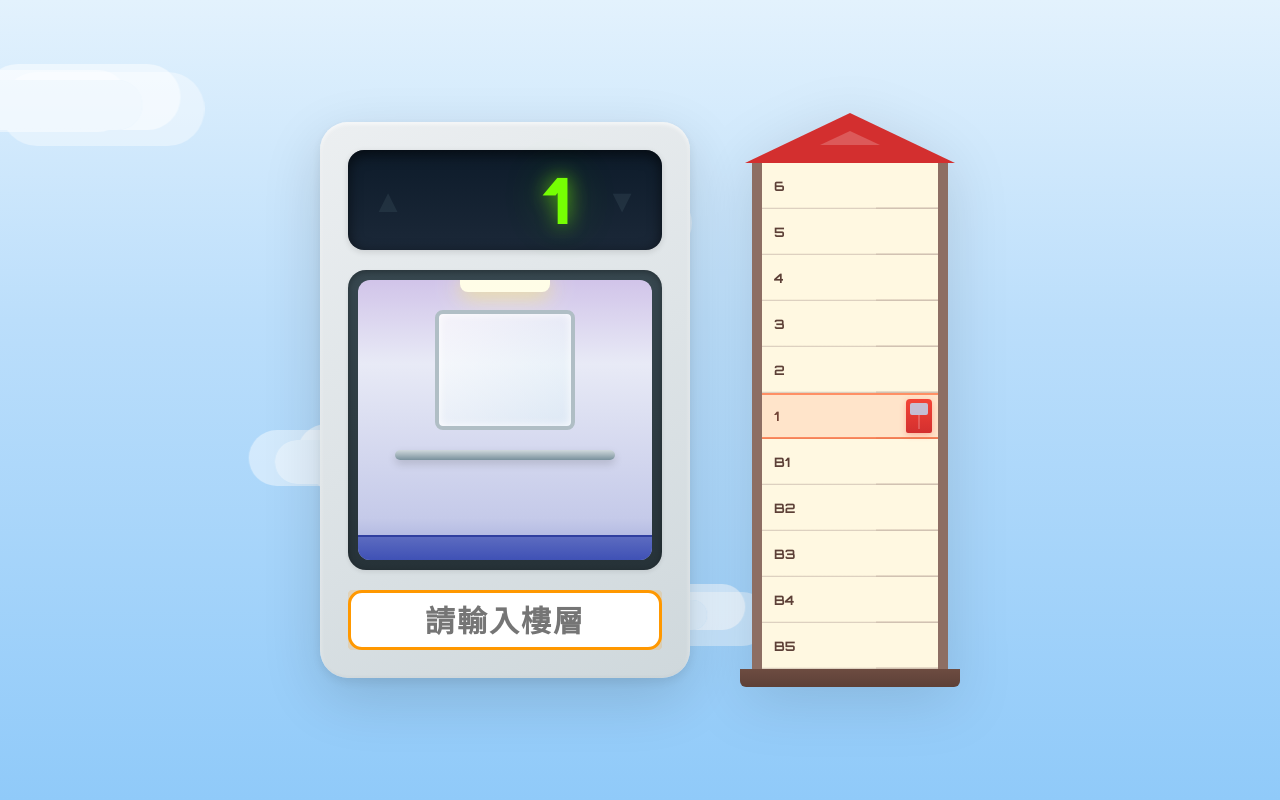
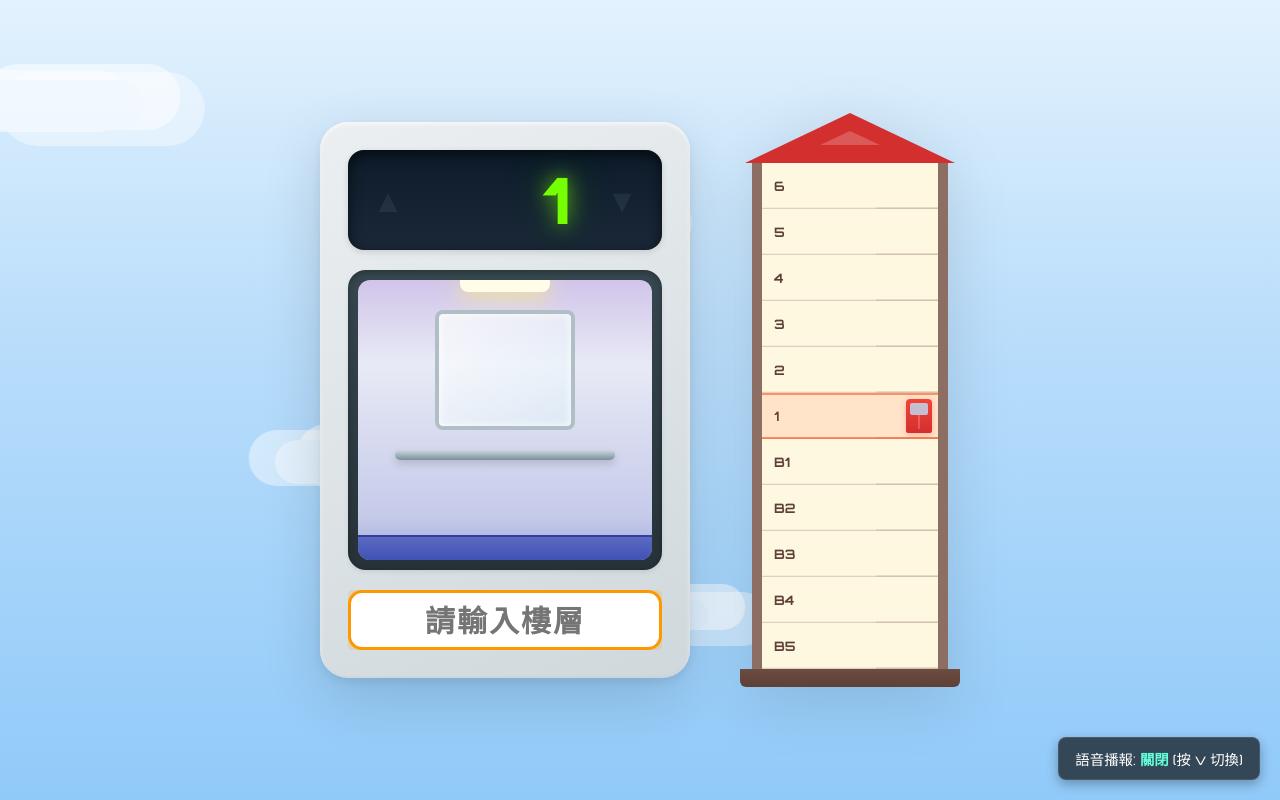
Before and after one commit to thw316/elevator_web_game, a website: page index.html in a window 1280 px wide. Drawn offline with Linux system fonts and the light colour scheme.

Commit message:
feat: add voice announcement toggle with 'v' key and UI status

```diff
--- a/app.js
+++ b/app.js
@@ -44,6 +44,7 @@ class ElevatorGame {
     this.audio        = new ElevatorAudio();
     this.shaftTimeout = null;
     this._submitLocked = false;
+    this.announceFloor = false;
 
     // DOM references
     this.floorDisplay = document.getElementById('floor-display');
@@ -55,6 +56,7 @@ class ElevatorGame {
     this.floorForm    = document.getElementById('floor-form');
 
     this.shaftStrip   = document.getElementById('shaft-strip');
+    this.voiceStatus  = document.getElementById('voice-status');
 
     this._init();
   }
@@ -93,6 +95,17 @@ class ElevatorGame {
     const initAudio = () => { this.audio.init(); };
     document.addEventListener('click',   initAudio, { once: true });
     document.addEventListener('keydown', initAudio, { once: true });
+
+    // Toggle voice announcement with 'v' key
+    document.addEventListener('keydown', (e) => {
+      if (e.key.toLowerCase() === 'v') {
+        this.announceFloor = !this.announceFloor;
+        console.log('[ElevatorGame] Announce floor toggled:', this.announceFloor);
+        if (this.voiceStatus) {
+          this.voiceStatus.textContent = this.announceFloor ? '開啟' : '關閉';
+        }
+      }
+    });
 
     // Auto-focus input
     this.floorInput.focus();
@@ -252,7 +265,9 @@ class ElevatorGame {
     await this._moveToFloor();
 
     // 3. Speak the arrived floor in English
-    this.audio.speakFloor(this.currentFloor);
+    if (this.announceFloor) {
+      this.audio.speakFloor(this.currentFloor);
+    }
 
     // 4. Open doors
     await this._openDoors();
--- a/index.html
+++ b/index.html
@@ -94,6 +94,11 @@
 
   </div>
 
+  <!-- Status Panel -->
+  <div class="status-panel" id="status-panel">
+    語音播報: <span id="voice-status">關閉</span> (按 v 切換)
+  </div>
+
   <script src="audio.js"></script>
   <script src="app.js"></script>
 </body>
--- a/style.css
+++ b/style.css
@@ -645,3 +645,28 @@ body {
 .floor-display-table.idle-glow .digit {
   animation: glow-pulse 3s ease-in-out infinite;
 }
+
+/* ============================================
+   Status Panel
+   ============================================ */
+.status-panel {
+  position: fixed;
+  bottom: 20px;
+  right: 20px;
+  background-color: rgba(0, 0, 0, 0.65);
+  color: #fff;
+  padding: 10px 16px;
+  border-radius: 8px;
+  font-family: 'Orbitron', 'Microsoft JhengHei', sans-serif;
+  font-size: 0.9rem;
+  backdrop-filter: blur(4px);
+  z-index: 1000;
+  box-shadow: 0 4px 12px rgba(0, 0, 0, 0.3);
+  border: 1px solid rgba(255, 255, 255, 0.1);
+  transition: all 0.3s ease;
+}
+
+.status-panel span {
+  font-weight: bold;
+  color: #64ffda; /* Add a nice accent color for the status text */
+}
```
Also changed, not shown: README.md.
